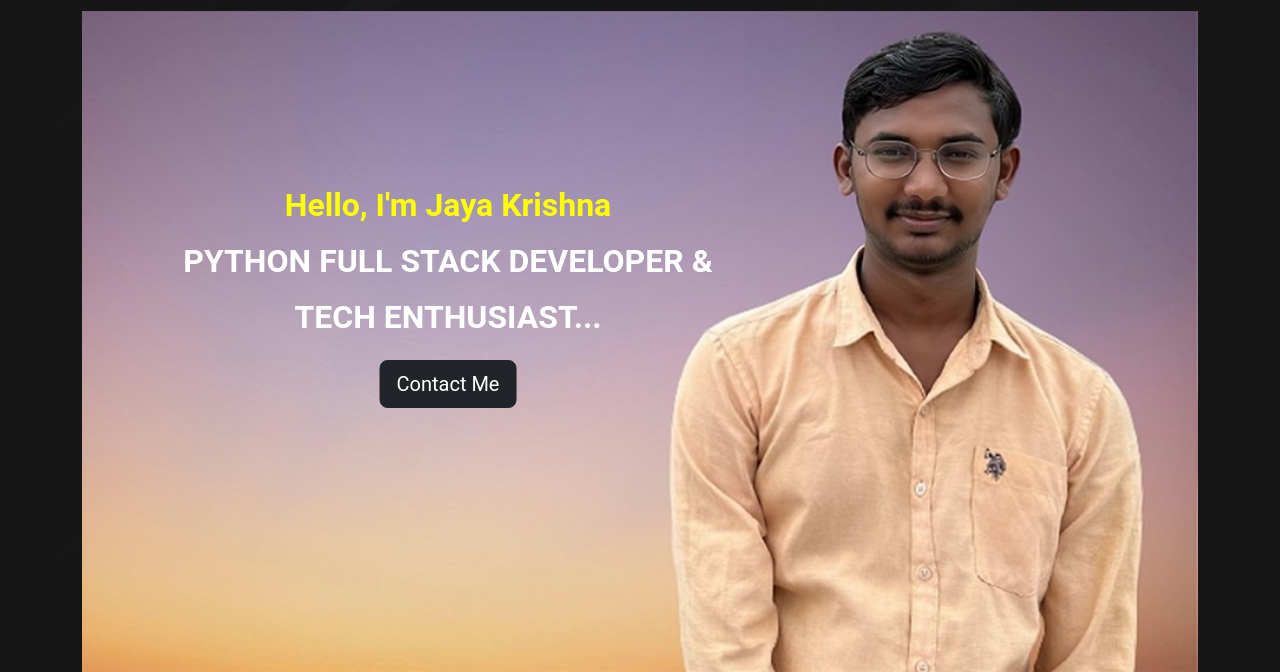
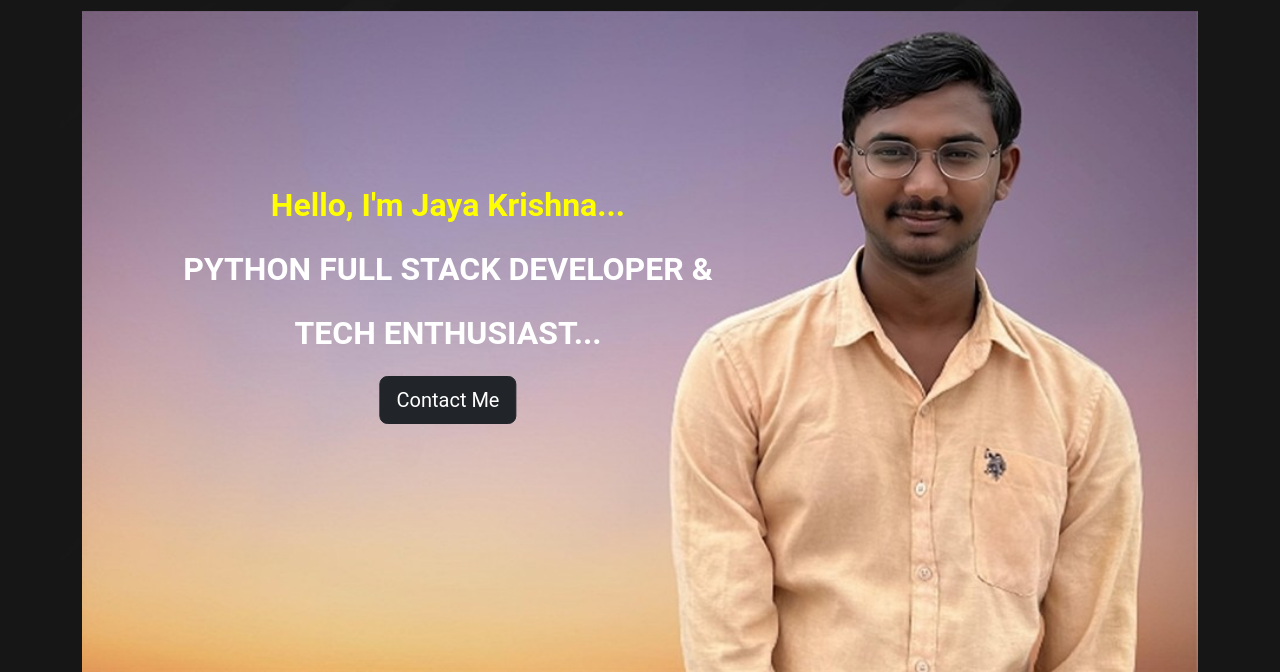
Before and after one commit to jayakrishnagaddam/Profile-JayaKrishna, a Flask app: page / in a window 1280 px wide. Shown: the part 59-731 px from the top of the page. Run offline with Flask 3, Linux system fonts and the light colour scheme; some libraries are stand-ins or nearby versions.

Commit message:
Response Update

```diff
--- a/templates/contact.html
+++ b/templates/contact.html
@@ -1,7 +1,7 @@
 <doctype html>
   <html class=container>
     <head>
-      <title>Hire Me</title>
+      <title>Contact Me</title>
       {%include 'bootstrap.html'%}
       <style>
         body {
--- a/templates/mainpage.html
+++ b/templates/mainpage.html
@@ -7,7 +7,7 @@
     <style>
         body {
             background: url('static/background.jpg')!important;
-            background-size: cover;
+            background-size:auto;
             margin: 0;
             padding: 0;
             color: #fff;
@@ -41,38 +41,51 @@
         }
     </style>
     {% include 'nav.html'%}
+    {%include 'script.js'%}
 </head>
 
 <body class="container">
 
-
-    <img src="static/Profile Image WD.jpeg" class="img-fluid" alt="My Image">
-    <div class="overlay-text" style="color: yellow; top: 30%;">
-        <b>Hello, I'm Jaya Krishna</b>
-    </div>
-
-    <div class="overlay-text" style="top: 37%;">
-        <b>PYTHON FULL STACK DEVELOPER & </b>
-    </div>
-    <div class="overlay-text" style="top: 44%;">
-        <b>TECH ENTHUSIAST...</b>
-    </div>
-    <div class="overlay-text" style="top: 52%;">
+    <div class="overlay-text" style="top: 30%;">
+        <b style="color: yellow;">Hello, I'm Jaya Krishna...</b>
+        <p class="mt-3"><b>PYTHON FULL STACK DEVELOPER & </b></p>
+        <p class="mt-2"><b>TECH ENTHUSIAST...</b></p>
         <a href="{{url_for('contact')}}" class="btn btn-dark btn-lg">Contact Me</a>
     </div>
 
+    <img src="static/Profile Image WD.jpeg" class="img-fluid" alt="My Image">
+
+
     <h1 class=" mt-4 mb-4 text-center" style="font-family:cursive; color:orange;">Career Objective </h1>
     <p class="lead" style="color:antiquewhite;">
-        To secure a challenging position where I can effectively contribute my skills. In addition, the scope for personal growth in terms of acquiring new skills and handling challenging tasks are also very critical in my choice of a career and as well as company’s growth.
+        To secure a challenging position where I can effectively contribute my skills. In addition, the scope
+         for personal growth in terms of acquiring new skills and handling challenging tasks are also very critical
+         in my choice of a career and as well as company’s growth.
     </p>
     <div id="About">
         <h1 class=" mt-4 mb-4 text-center" style="font-family:cursive; color:orange;">About Me </h1>
         <p class="lead"  style="color:antiquewhite;">
 
-            Hello there! Myself Jaya Krishna, A B.Tech student studying Computer Science and Information Technology with a specilization in Artificial Intelligence. I'm passionate about technology and its transformative potential. My academic journey has equipped me with a solid foundation in coding, with proficiency in languages such as Python and C. Throughout my engineering studies, I delved into a diverse range of projects, honing my skills in software development, problem-solving, and project management. These experiences have not only expanded my technical expertise but have also instilled in me a keen sense of curiosity and a drive for innovation.My coding journey began with Python and C, where I explored the intricacies of algorithm design, data structures, and software architecture. I find joy in creating elegant solutions to complex problems and have a knack for turning ideas into practical, functional applications.
+            Hello there! Myself Jaya Krishna, A B.Tech student studying Computer
+            Science and Information Technology with a specilization in Artificial Intelligence.
+             I'm passionate about technology and its transformative potential. My academic journey
+             has equipped me with a solid foundation in coding, with proficiency in languages such as
+             Python and C. Throughout my engineering studies, I delved into a diverse range of projects,
+             honing my skills in software development, problem-solving, and project management. These experiences
+             have not only expanded my technical expertise but have also instilled in me a keen sense of curiosity
+             and a drive for innovation.My coding journey began with Python and C, where I explored the intricacies
+             of algorithm design, data structures, and software architecture. I find joy in creating elegant solutions
+             to complex problems and have a knack for turning ideas into practical, functional applications.
         </p>
       <p class="lead mt-4"  style="color:antiquewhite;">
-          Besides my technical skills, I am multilingual, fluent in Telugu, Hindi, and English. This linguistic versatility enables me to effectively communicate and collaborate with diverse teams and stakeholders.Whether it's developing efficient algorithms, collaborating on a team project, or finding creative solutions to real-world challenges, I thrive in dynamic and collaborative environments. I am excited about the possibilities that technology presents and eager to contribute my skills to meaningful projects.As I embark on the next phase of my journey, I am open to new opportunities that allow me to apply my knowledge and skills in innovative ways. If you're looking for a dedicated and versatile engineer with a passion for problem-solving, let's connect!
+          Besides my technical skills, I am multilingual, fluent in Telugu, Hindi, and English.
+          This linguistic versatility enables me to effectively communicate and collaborate with
+          diverse teams and stakeholders.Whether it's developing efficient algorithms, collaborating
+          on a team project, or finding creative solutions to real-world challenges, I thrive in dynamic
+          and collaborative environments. I am excited about the possibilities that technology presents and
+          eager to contribute my skills to meaningful projects.As I embark on the next phase of my journey,
+          I am open to new opportunities that allow me to apply my knowledge and skills in innovative ways. If
+          you're looking for a dedicated and versatile engineer with a passion for problem-solving, let's connect!
       </p>
     </div>
 
--- a/templates/nav.html
+++ b/templates/nav.html
@@ -26,7 +26,7 @@
     background-color: rgb(15, 2, 2);
   }
 </style>
-
+{%include 'script.js'%}
 </head>
 <body>
 <div class="container mb-0">
@@ -91,7 +91,11 @@
         </div>
       </div>
     </div>
+
   </nav>
 </div>
+<script src="https://code.jquery.com/jquery-3.3.1.slim.min.js"></script>
+<script src="https://cdnjs.cloudflare.com/ajax/libs/popper.js/1.14.7/umd/popper.min.js"></script>
+<script src="https://stackpath.bootstrapcdn.com/bootstrap/4.3.1/js/bootstrap.min.js"></script>
 </body>
 </html>
--- /dev/null
+++ b/templates/script.js
@@ -0,0 +1,7 @@
+<doctype html>
+    <head>
+    <script src="https://code.jquery.com/jquery-3.3.1.slim.min.js"></script>
+<script src="https://cdnjs.cloudflare.com/ajax/libs/popper.js/1.14.7/umd/popper.min.js"></script>
+<script src="https://stackpath.bootstrapcdn.com/bootstrap/4.3.1/js/bootstrap.min.js"></script>
+    </head>
+</doctype>
--- a/templates/testimonials.html
+++ b/templates/testimonials.html
@@ -2,7 +2,6 @@
 <html>
     <head>
         {%include 'bootstrap.html'%}
-
         <style>
     #di{
         color: antiquewhite;
```
